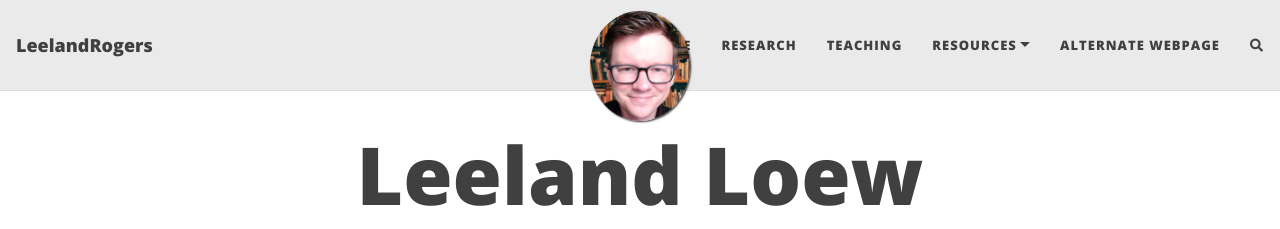
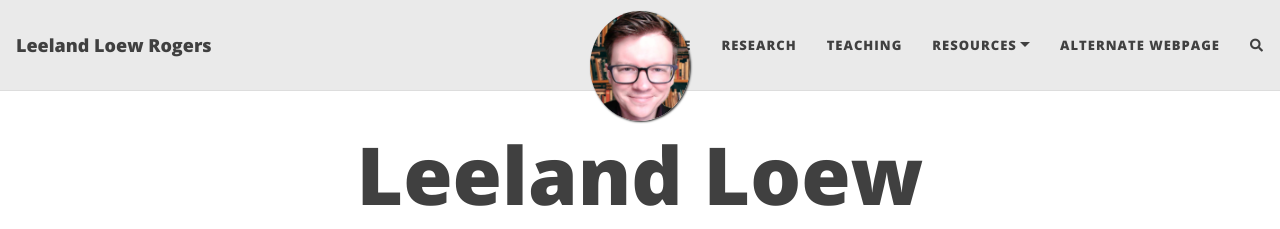
Before and after one commit to LeeLoew/LeelandRogers, a Jekyll site: the page built from index.html, in a window 1280 px wide. Shown: the top 229 px of the page. Built offline with Jekyll 4.4.1, drawn with Linux system fonts in a browser that asks for light colours; nearby versions of some CDN libraries; the list of posts is cut into pages by our own code; comment, search, counter and statistics services are not loaded.

Commit message:
Using full name for website name

```diff
--- a/_config.yml
+++ b/_config.yml
@@ -6,7 +6,7 @@
 # --- Required options --- #
 
 # Name of website
-title: #leaving blank sers to Leeloew.github.io
+title: Leeland Loew Rogers #leaving blank sers to Leeloew.github.io
 
 # Your name to show in the footer
 author: Leeland Loew Rogers
```
